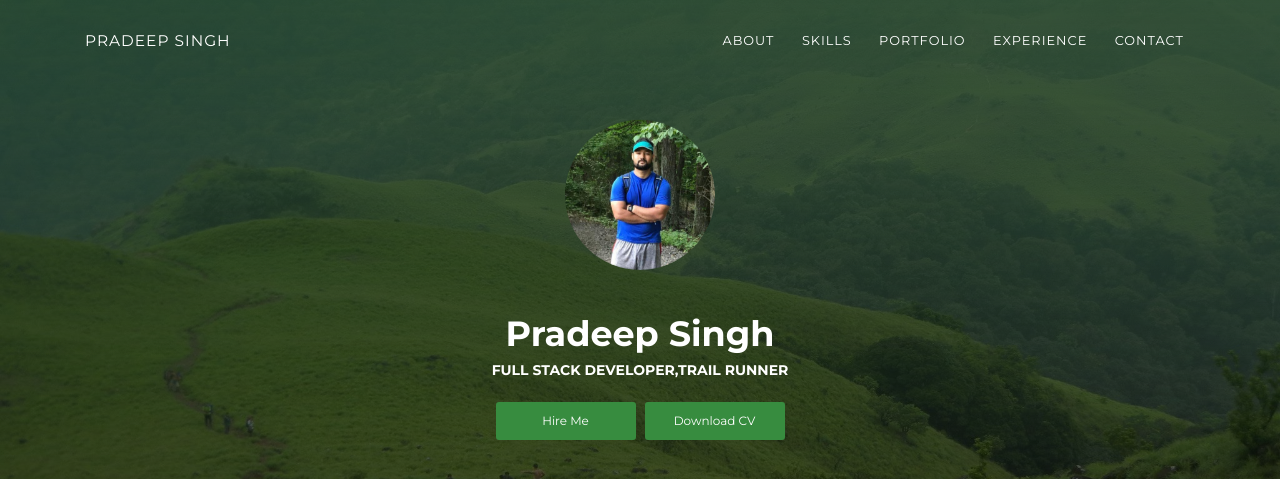
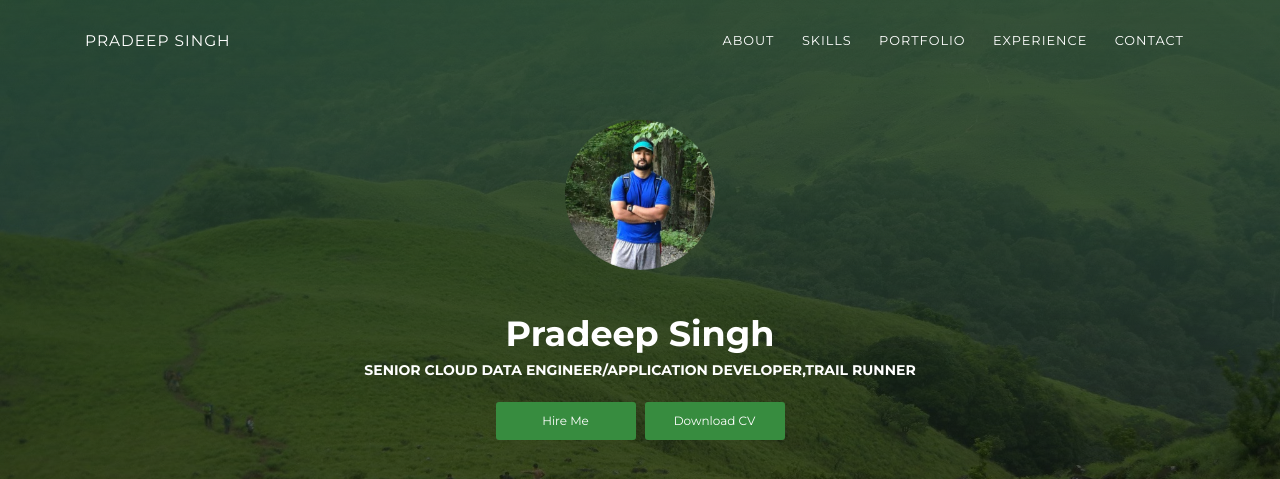
Before and after one commit to beingbisht/portfolio, a plain HTML site: page index.html in a window 1280 px wide. Shown: the top 479 px of the page. Drawn offline with Linux system fonts and the light colour scheme.

Commit message:
Updated description in title

```diff
--- a/index.html
+++ b/index.html
@@ -44,7 +44,7 @@
           <div class="cc-profile-image"><a href="#"><img src="images/pradeep.jpg" alt="Image"/></a></div>
           <!-- <div class="cc-profile-image"><a href="#"><img src="images/anthony.jpg" alt="Image"/></a></div> -->
           <div class="h2 title">Pradeep Singh</div>
-          <p class="category text-white">Full Stack Developer,Trail Runner</p><a class="btn btn-primary smooth-scroll mr-2" href="#contact" data-aos="zoom-in" data-aos-anchor="data-aos-anchor">Hire Me</a><a class="btn btn-primary" href="data\resume_pradeep_singh.pdf" data-aos="zoom-in" data-aos-anchor="data-aos-anchor" >Download CV</a>
+          <p class="category text-white">Senior Cloud Data Engineer/Application Developer,Trail Runner</p><a class="btn btn-primary smooth-scroll mr-2" href="#contact" data-aos="zoom-in" data-aos-anchor="data-aos-anchor">Hire Me</a><a class="btn btn-primary" href="data\resume_pradeep_singh.pdf" data-aos="zoom-in" data-aos-anchor="data-aos-anchor" >Download CV</a>
         </div>
       </div>
       <div class="section">
```
